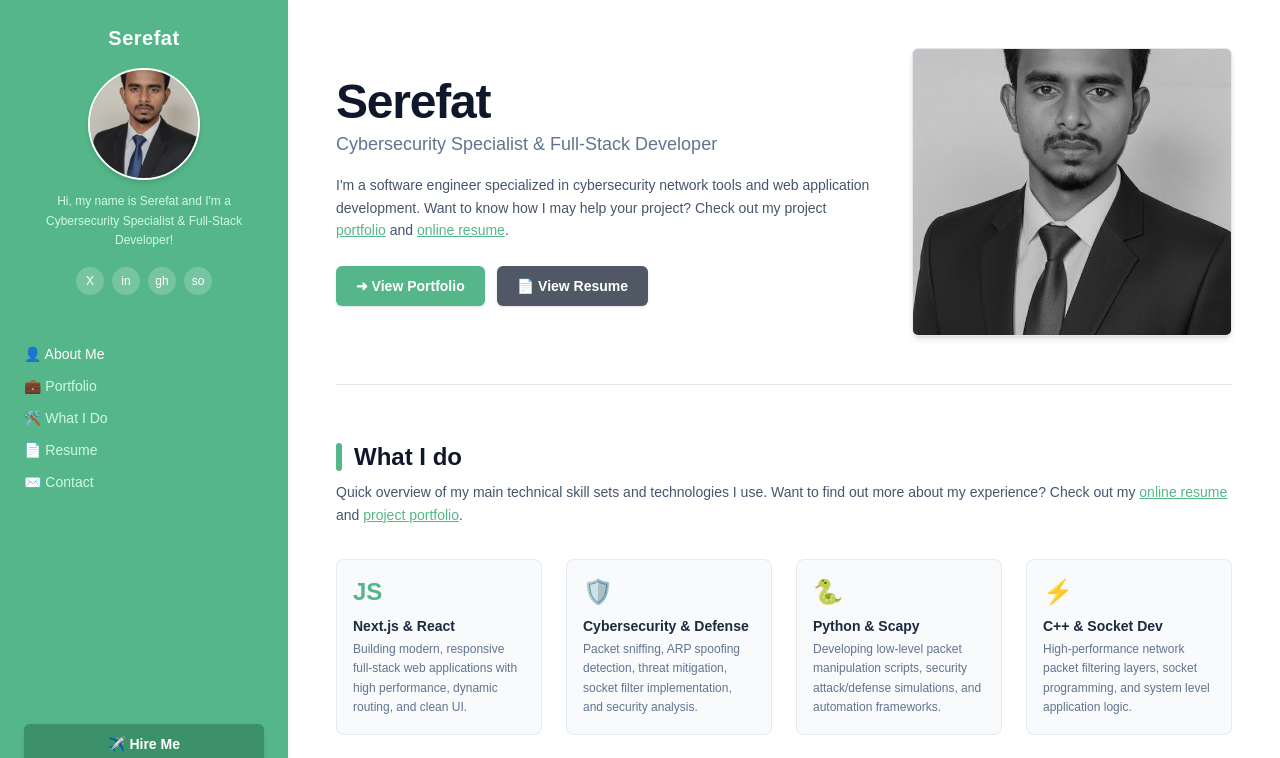
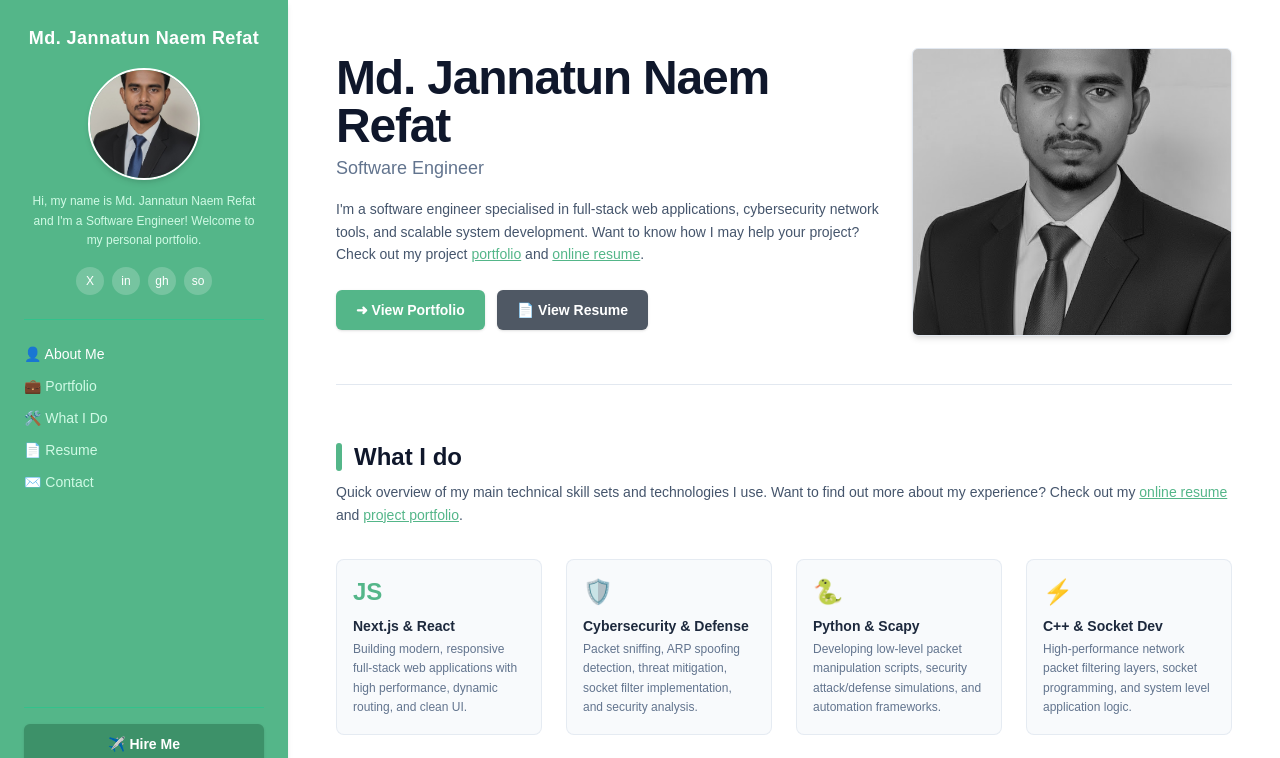
Before and after one commit to csrefat/my-portfolio, a Next.js app: page / in a window 1280 px wide. Shown: the top 758 px of the page. Built offline with nearby package versions, Linux system fonts and the light colour scheme.

Commit message:
Updated name to Md. Jannatun Naem Refat and title to Software Engineer

```diff
--- a/app/page.js
+++ b/app/page.js
@@ -108,8 +108,8 @@ export default function Home() {
       <aside className="w-full lg:w-72 bg-[#54B689] text-white p-6 flex flex-col justify-between lg:fixed lg:h-screen z-40 shadow-md">
         <div>
           {/* Header Title */}
-          <h1 className="text-center font-bold text-xl mb-4 tracking-wide text-white">
-            Serefat
+          <h1 className="text-center font-bold text-lg mb-4 tracking-wide text-white">
+            Md. Jannatun Naem Refat
           </h1>
 
           {/* Profile Section */}
@@ -117,7 +117,7 @@ export default function Home() {
             <div className="w-28 h-28 rounded-full overflow-hidden mb-3 border-2 border-white shadow-md">
               <img
                 src="/profile.jpg"
-                alt="Serefat Profile"
+                alt="Md. Jannatun Naem Refat"
                 className="w-full h-full object-cover"
                 onError={(e) => {
                   e.currentTarget.src = "https://via.placeholder.com/150";
@@ -125,15 +125,15 @@ export default function Home() {
               />
             </div>
             <p className="text-xs text-emerald-100 leading-relaxed px-2 font-light">
-              Hi, my name is Serefat and I'm a Cybersecurity Specialist & Full-Stack Developer!
+              Hi, my name is Md. Jannatun Naem Refat and I'm a Software Engineer! Welcome to my personal portfolio.
             </p>
 
             {/* Social Icons */}
             <div className="flex space-x-2 mt-4 text-xs">
-              <a href="#" className="w-7 h-7 rounded-full bg-white/20 hover:bg-white/30 flex items-center justify-center transition">X</a>
-              <a href="#" className="w-7 h-7 rounded-full bg-white/20 hover:bg-white/30 flex items-center justify-center transition">in</a>
-              <a href="#" className="w-7 h-7 rounded-full bg-white/20 hover:bg-white/30 flex items-center justify-center transition">gh</a>
-              <a href="#" className="w-7 h-7 rounded-full bg-white/20 hover:bg-white/30 flex items-center justify-center transition">so</a>
+              <a href="https://x.com" target="_blank" rel="noreferrer" className="w-7 h-7 rounded-full bg-white/20 hover:bg-white/30 flex items-center justify-center transition">X</a>
+              <a href="https://linkedin.com" target="_blank" rel="noreferrer" className="w-7 h-7 rounded-full bg-white/20 hover:bg-white/30 flex items-center justify-center transition">in</a>
+              <a href="https://github.com/csrefat" target="_blank" rel="noreferrer" className="w-7 h-7 rounded-full bg-white/20 hover:bg-white/30 flex items-center justify-center transition">gh</a>
+              <a href="https://stackoverflow.com" target="_blank" rel="noreferrer" className="w-7 h-7 rounded-full bg-white/20 hover:bg-white/30 flex items-center justify-center transition">so</a>
             </div>
           </div>
 
@@ -157,7 +157,7 @@ export default function Home() {
           </nav>
         </div>
 
-        {/* Hire Me Button & Dark Toggle */}
+        {/* Hire Me Button */}
         <div className="pt-4 border-t border-emerald-400/40 text-center">
           <a
             href="#contact"
@@ -176,13 +176,13 @@ export default function Home() {
           <div className="flex flex-col-reverse md:flex-row items-center justify-between gap-8">
             <div className="flex-1">
               <h2 className="text-3xl md:text-5xl font-extrabold text-slate-900 tracking-tight">
-                Serefat
+                Md. Jannatun Naem Refat
               </h2>
               <p className="text-slate-500 font-medium text-lg mt-1 mb-4">
-                Cybersecurity Specialist & Full-Stack Developer
+                Software Engineer
               </p>
               <p className="text-slate-600 text-sm leading-relaxed mb-6">
-                I'm a software engineer specialized in cybersecurity network tools and web application development. Want to know how I may help your project? Check out my project{" "}
+                I'm a software engineer specialised in full-stack web applications, cybersecurity network tools, and scalable system development. Want to know how I may help your project? Check out my project{" "}
                 <a href="#portfolio" className="text-[#54B689] underline font-medium">portfolio</a> and{" "}
                 <a href="/resume.html" className="text-[#54B689] underline font-medium">online resume</a>.
               </p>
@@ -207,7 +207,7 @@ export default function Home() {
             <div className="w-full md:w-80 h-64 md:h-72 rounded-md overflow-hidden shadow-md border border-slate-200 bg-slate-100 flex-shrink-0">
               <img
                 src="/profile.jpg"
-                alt="Serefat"
+                alt="Md. Jannatun Naem Refat"
                 className="w-full h-full object-cover grayscale hover:grayscale-0 transition duration-300"
                 onError={(e) => {
                   e.currentTarget.src = "https://via.placeholder.com/350x300";
@@ -217,7 +217,7 @@ export default function Home() {
           </div>
         </section>
 
-        {/* What I Do Section (Exact Green Line Header) */}
+        {/* What I Do Section */}
         <section id="what-i-do" className="mb-16">
           <div className="flex items-center mb-2">
             <div className="w-1.5 h-7 bg-[#54B689] mr-3 rounded-full"></div>
@@ -300,10 +300,10 @@ export default function Home() {
                   </button>
                   <div className="flex space-x-2 text-slate-500">
                     {project.github && (
-                      <a href={project.github} target="_blank" className="hover:text-slate-900">GitHub</a>
+                      <a href={project.github} target="_blank" rel="noreferrer" className="hover:text-slate-900">GitHub</a>
                     )}
                     {project.demo && (
-                      <a href={project.demo} target="_blank" className="text-[#54B689] hover:underline">Demo</a>
+                      <a href={project.demo} target="_blank" rel="noreferrer" className="text-[#54B689] hover:underline">Demo</a>
                     )}
                   </div>
                 </div>
@@ -388,12 +388,12 @@ export default function Home() {
 
             <div className="pt-3 border-t border-slate-100 flex justify-end space-x-2 text-xs font-medium">
               {selectedProject.github && (
-                <a href={selectedProject.github} target="_blank" className="px-4 py-1.5 border border-slate-300 rounded hover:bg-slate-50">
+                <a href={selectedProject.github} target="_blank" rel="noreferrer" className="px-4 py-1.5 border border-slate-300 rounded hover:bg-slate-50">
                   GitHub
                 </a>
               )}
               {selectedProject.demo && (
-                <a href={selectedProject.demo} target="_blank" className="px-4 py-1.5 bg-[#54B689] text-white rounded hover:bg-[#439c73]">
+                <a href={selectedProject.demo} target="_blank" rel="noreferrer" className="px-4 py-1.5 bg-[#54B689] text-white rounded hover:bg-[#439c73]">
                   Live Demo
                 </a>
               )}
```
